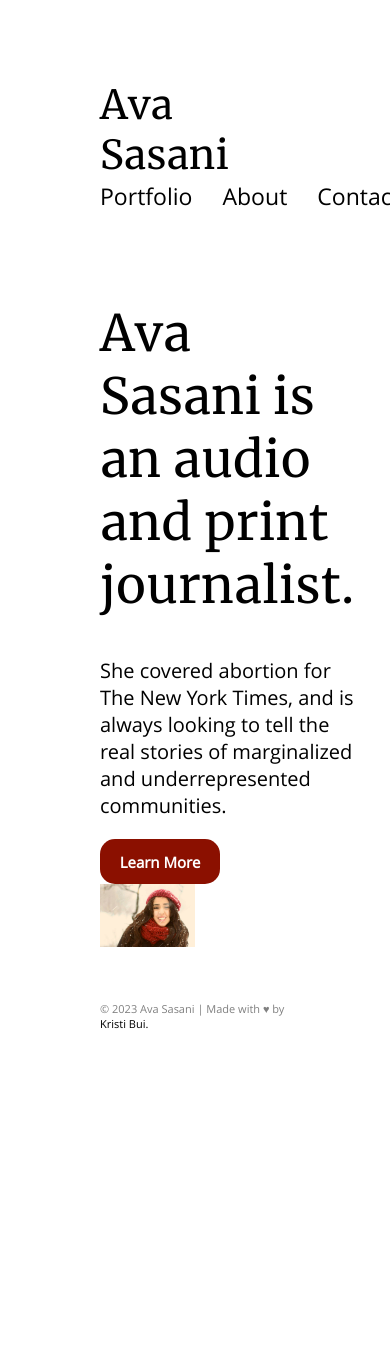
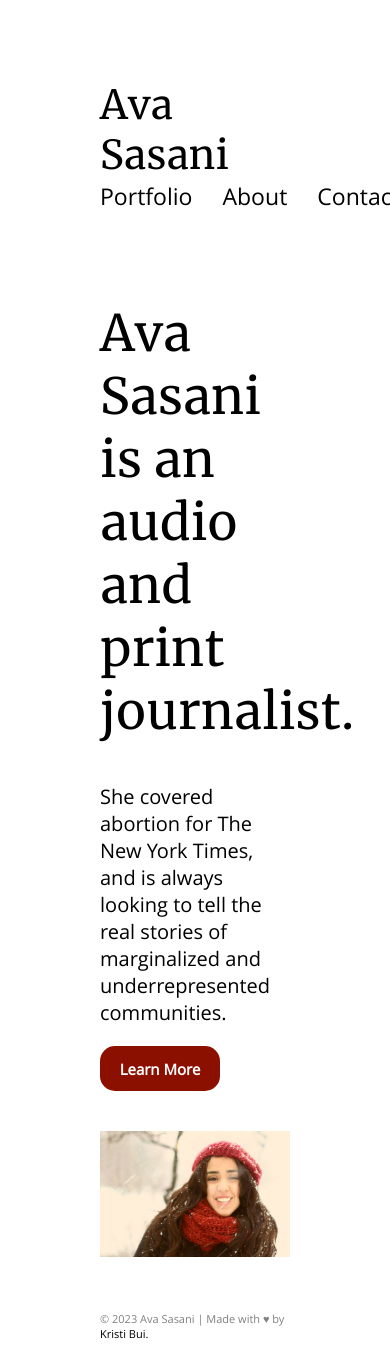
Before and after one commit to kristibui/ava-portfolio, a React (Create React App) app: page / in a window 390 px wide. Shown: the top 1371 px of the page. Before the commit the page ends 1061 px from the top, so only its background shows below. Built offline with nearby package versions, Linux system fonts and the light colour scheme.

Commit message:
responsive

```diff
--- a/src/blurb/blurb.css
+++ b/src/blurb/blurb.css
@@ -4,19 +4,13 @@
     gap: 15px;
 }
 
-@media screen and (max-width: 800px) {
+@media screen and (max-width: 1000px) {
 
     .blurb-container {
-        flex-wrap: wrap;
-        gap: 0px;
+       display: block;
     }
-
-    .bio-container {
-        flex: 1 0 100%;
-    }
-
     .main-text-container {
-        flex: 1 0 100%;
+        margin-bottom: 40px;
     }
 }
 
--- a/src/listen/listen.css
+++ b/src/listen/listen.css
@@ -5,14 +5,19 @@
 .audio-container {
     display: flex;
     flex-wrap: wrap;
-
+    gap: 30px;
 }
 
 .audio-sub-container {
     display: flex;
     flex-direction: column;
     flex-basis: 30%;
-    margin-right: 30px;
+}
+
+@media screen and (max-width: 1100px) {
+    .audio-sub-container {
+        flex-basis: 100%;
+    }
 }
 
 .audio-img-container {
--- a/src/read/read.css
+++ b/src/read/read.css
@@ -5,15 +5,19 @@
 .articles-container {
     display: flex;
     flex-wrap: wrap;
-
+    gap: 30px;
 }
-
 
 .article-sub-container {
     display: flex;
     flex-direction: column;
     flex-basis: 30%;
-    margin-right: 30px;
+}
+
+@media screen and (max-width: 1100px) {
+    .article-sub-container {
+        flex-basis: 100%;
+    }
 }
 
 .article-img-container {
```
